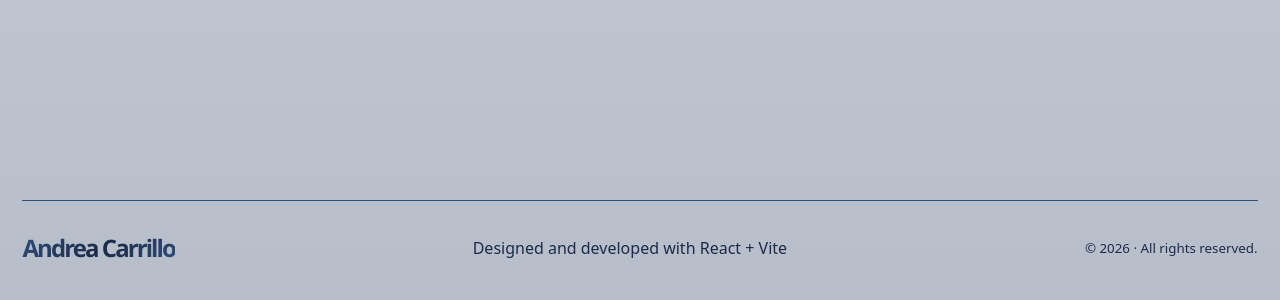
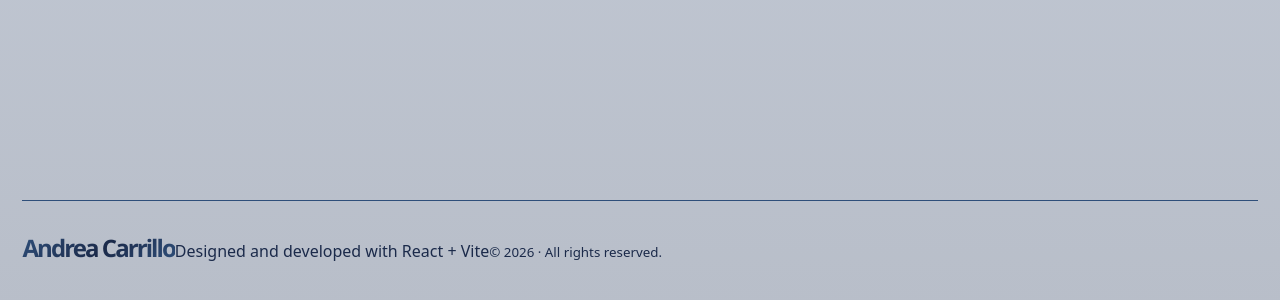
Before and after one commit to AndreaCarrilloOp/Professional-Portfolio, a React (Vite) app: page / in a window 1280 px wide. Shown: the part 4896-5196 px from the top of the page. Built offline with nearby package versions, Linux system fonts and the light colour scheme.

Commit message:
fix(layout): make footer full width with aligned responsive inner container

```diff
--- a/src/components/layout/Footer.jsx
+++ b/src/components/layout/Footer.jsx
@@ -5,9 +5,11 @@ function Footer() {
   const { t } = useTranslation();
   return (
     <footer className="footer">
-      <strong>{COPYRIGHT_NAME}</strong>
-      <span>{t("footer.built")}</span>
-      <small>© 2026 · {t("footer.rights")}</small>
+      <div className="footer-inner">
+        <strong>{COPYRIGHT_NAME}</strong>
+        <span>{t("footer.built")}</span>
+        <small>© 2026 · {t("footer.rights")}</small>
+      </div>
     </footer>
   );
 }
```
